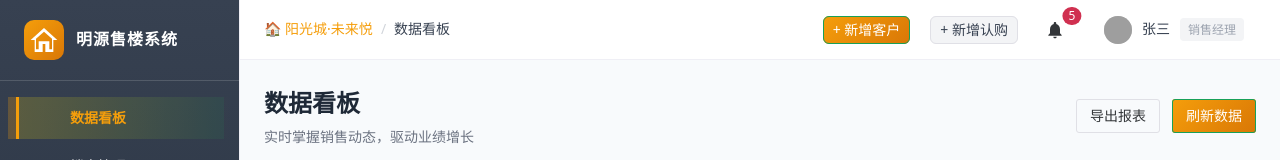
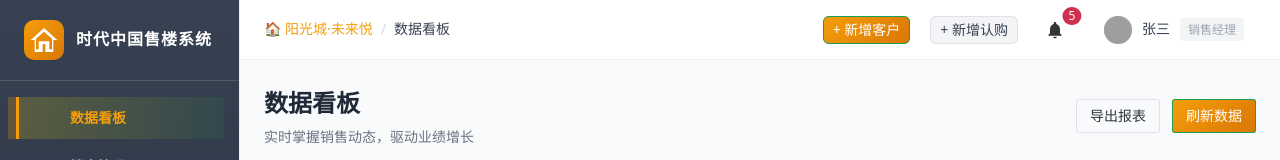
Before and after one commit to jamescui0728/ChatGPT-Web, a Vue app: page /#/dashboard in a window 1280 px wide. Shown: the top 160 px of the page. Built offline with nearby package versions, Linux system fonts and the light colour scheme; grey boxes are pictures that could not be loaded; some icons are missing.

Commit message:
chore: Rename system to 时代中国售楼系统

```diff
--- a/index.html
+++ b/index.html
@@ -7,7 +7,7 @@
 	<link rel="apple-touch-icon" href="/favicon.ico">
 	<meta name="viewport"
 		content="width=device-width, initial-scale=1.0, maximum-scale=1.0, minimum-scale=1.0, viewport-fit=cover" />
-	<title>明源售楼系统</title>
+	<title>时代中国售楼系统</title>
 </head>
 
 <body class="dark:bg-black">
--- a/src/views/sales/layout/SalesLayout.vue
+++ b/src/views/sales/layout/SalesLayout.vue
@@ -130,7 +130,7 @@ const handleUserAction = (key: string) => {
           </svg>
         </div>
         <transition name="fade">
-          <span v-if="!collapsed" class="logo-text">明源售楼系统</span>
+          <span v-if="!collapsed" class="logo-text">时代中国售楼系统</span>
         </transition>
       </div>
 
--- a/src/views/sales/login/index.vue
+++ b/src/views/sales/login/index.vue
@@ -56,7 +56,7 @@ const handleLogin = async () => {
               />
             </svg>
           </div>
-          <h1>明源售楼系统</h1>
+          <h1>时代中国售楼系统</h1>
           <p>专业的房地产销售管理平台</p>
         </div>
 
```
